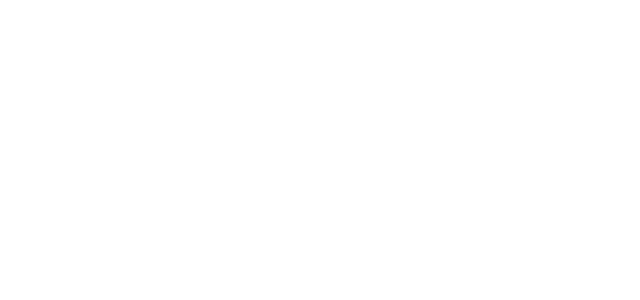
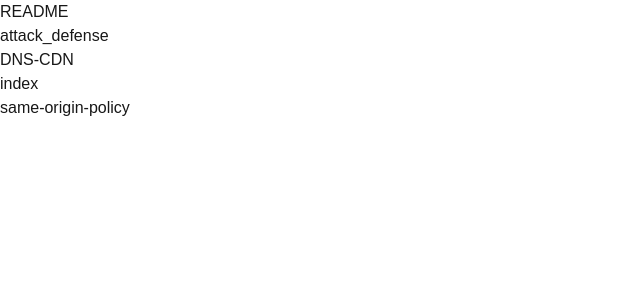
Before and after one commit to townechow/townechow.github.io, a Next.js app: page /blog/list in a window 1280 px wide. Before the commit this address had no page. Shown: the top 300 px of the page, without its empty margins (0-640 px from the left). Built offline with nearby package versions, Linux system fonts and the light colour scheme.

Commit message:
feat: add list

```diff
--- a/next.config.ts
+++ b/next.config.ts
@@ -2,7 +2,7 @@
 
 const nextConfig: NextConfig = {
   /* config options here */
-  // output: "export",
+  output: "export",
 };
 
 export default nextConfig;
--- a/src/app/blog/[[...slug]]/page.tsx
+++ b/src/app/blog/[[...slug]]/page.tsx
@@ -1,33 +1,18 @@
-import fs from "fs";
 import path from "path";
 import matter from "gray-matter";
 import { notFound } from "next/navigation";
-import "./index.css";
-import { md2html, getMdFileContentByPath, getMdFileFullPathByUri } from "@/utiles";
+import { md2html, getMdFileContentByPath, getMdFileFullPathByUri,getAllMdFile } from "@/utiles";
 
-const POST_Dir = path.join(process.cwd(), "public/blog");
-const MdFileRootFold = "public/blog"
+const CONTENT_DIR = "/public/blog"
+const CONTENT_PATH = path.join(process.cwd(), CONTENT_DIR);
+
+
 export async function generateStaticParams() {
-  const postsDir = path.join(POST_Dir);
+  const postsDir = path.join(CONTENT_PATH);
 
   // 递归获取所有 Markdown 文件路径
-  function getAllFiles(dirPath: string, fileArray: string[] = []) {
-    const files = fs.readdirSync(dirPath);
-
-    files.forEach((file) => {
-      const filePath = path.join(dirPath, file);
-      if (fs.statSync(filePath).isDirectory()) {
-        getAllFiles(filePath, fileArray); // 递归查找
-      } else if (file.endsWith(".md")) {
-        fileArray.push(filePath);
-      }
-    });
-
-    return fileArray;
-  }
-
-  const allFiles = getAllFiles(postsDir);
-  // console.log("allFiles", allFiles);
+  const allFiles = getAllMdFile(postsDir);
+  console.log("allFiles", allFiles);
 
   // 转换文件路径为路由参数
   const paths = allFiles.map((filePath) => {
@@ -50,9 +35,8 @@
   const { slug } = await params;
 
   // filePath, foldPath
-
   const uri = path.join(...(slug?.map(p => decodeURIComponent(p))) || ["/"]);
-  const filePath = getMdFileFullPathByUri(uri, MdFileRootFold)
+  const filePath = getMdFileFullPathByUri(uri, CONTENT_PATH)
 
   console.log("filePath", filePath)
   if (!filePath) {
@@ -66,6 +50,7 @@
   return (
     <div className="markdown-body">
       <h1>{data.title}</h1>
+
       <article
         dangerouslySetInnerHTML={{ __html: contentHtml }}
       />
--- /dev/null
+++ b/src/app/blog/layout.tsx
@@ -0,0 +1,18 @@
+import type { Metadata } from "next";
+import "./index.css";
+
+
+export const metadata: Metadata = {
+    title: "blog",
+    description: "some  my blog",
+};
+
+export default function RootLayout({
+    children,
+}: Readonly<{
+    children: React.ReactNode;
+}>) {
+    return (
+        <div className="blog  w-full h-full">{children}</div>
+    );
+}
--- /dev/null
+++ b/src/app/blog/list/page.tsx
@@ -0,0 +1,34 @@
+import path from "path";
+import { getAllMdFile } from "@/utiles";
+import Link from "next/link";
+
+const CONTENT_DIR = "/public/blog"
+const CONTENT_PATH = path.join(process.cwd(), CONTENT_DIR);
+
+export default async function BlogListPage() {
+
+  // 递归获取所有 Markdown 文件路径
+  const allFiles = getAllMdFile(CONTENT_PATH);
+  const allUris = allFiles.map(absPath => {
+    const relativePath = path.relative(CONTENT_PATH, absPath).replace(/\.md$/, "")
+    const uri = path.join(CONTENT_DIR, relativePath).replace(/^\/public/, "")
+    const name = path.basename(relativePath);
+    return { uri, name }
+  })
+
+  return (
+    <div className="w-full h-full center">
+      <ul>
+        {
+          allUris?.map(({ uri, name }) => {
+            return <li key={uri}>
+              <Link href={uri} title={name} >
+                {name}
+              </Link>
+            </li>
+          })
+        }
+      </ul>
+    </div>
+  );
+}
--- a/src/utiles/markdown.ts
+++ b/src/utiles/markdown.ts
@@ -23,17 +23,18 @@
       // 如果没有指定语言或语言不支持，默认处理
       return `<pre class="hljs"><code>${md.utils.escapeHtml(code)}</code></pre>`;
     },
-  }).use(emoji).use((mdInstance: any) => imgPlug(mdInstance, filePath))
+    // @ts-expect-error no type
+  }).use(emoji).use((mdInstance) => imgPlug(mdInstance, filePath))
 
   return md.render(mdContent);
 };
 
-const imgPlug = (mdInstance: any, filePath: string) => {
-  // @ts-ignore
+const imgPlug = (mdInstance: object, filePath: string) => {
+  // @ts-expect-error no type
   const defaultRender = mdInstance.renderer.rules.image || function (tokens, idx, options, env, self) {
     return self.renderToken(tokens, idx, options);
   };
-  // @ts-ignore
+  // @ts-expect-error no type
   mdInstance.renderer.rules.image = function (tokens, idx, options, env, self) {
     // 获取原始 token 和 src
     const token = tokens[idx];
@@ -45,7 +46,7 @@
       // nextjs public/ 下的资源在构建后会上移一级到跟根目录，所以 public/ 前缀要一并移除；
       const resourcesRelativePath = path.relative(path.join(process.cwd(), 'public/'), filePath);
       const folderPath = path.dirname(resourcesRelativePath);
-      const src = path.join("/",folderPath, originalSrc);
+      const src = path.join("/", folderPath, originalSrc);
       token.attrs[srcIndex][1] = src
     }
 
@@ -54,12 +55,13 @@
   };
 }
 
-export const getMdFileFullPathByUri = (uri: string, rootFold: string) => {
-  const filePath = path.join(process.cwd(), rootFold, uri);
+export const getMdFileFullPathByUri = (uri: string, dirPath: string) => {
+  const filePath = path.join(dirPath, uri);
   const filePathFix = `${filePath}.md`
-  if (fs.existsSync(filePathFix)) {
+  if (fs.existsSync(filePathFix)) { // uri 完全匹配文件
     return filePathFix
   } else if (fs.existsSync(filePath) && fs.statSync(filePath).isDirectory()) {
+    // uri 直接对应的path是文件夹，尝试作为indexpage
     const potentialFiles = [
       path.join(filePath, 'index.md'),
       path.join(filePath, 'readme.md'),
@@ -80,3 +82,18 @@
   }
   return ''
 }
+
+export const getAllMdFile = (dirPath: string, fileArray: string[] = []) => {
+  const files = fs.readdirSync(dirPath);
+
+  files.forEach((file) => {
+    const filePath = path.join(dirPath, file);
+    if (fs.statSync(filePath).isDirectory()) {
+      getAllMdFile(filePath, fileArray); // 递归查找
+    } else if (file.endsWith(".md")) {
+      fileArray.push(filePath);
+    }
+  });
+
+  return fileArray;
+}
```
Also changed, not shown: src/app/blog/index.css (renamed from src/app/blog/[[...slug]]/index.css).
